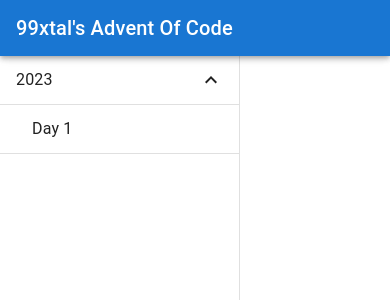
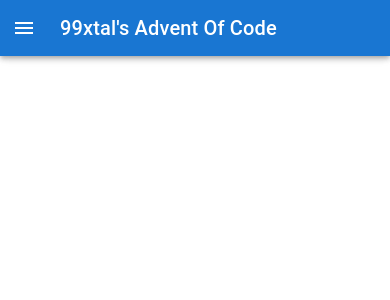
Before and after one commit to 99xtal/aoc, a Next.js app: page / in a window 390 px wide. Shown: the top 300 px of the page. Built offline with nearby package versions, Linux system fonts and the light colour scheme; what @mui/material-nextjs would draw is missing.

Commit message:
feat(ui): use temporary drawer below md breakpoint

```diff
--- a/src/app/layout.tsx
+++ b/src/app/layout.tsx
@@ -1,14 +1,12 @@
-import { AppBar, Box, Drawer, Toolbar, Typography } from "@mui/material";
 import type { Metadata } from "next";
 import { AppRouterCacheProvider } from '@mui/material-nextjs/v15-appRouter'
+import NavigationContainer from "@/components/NavigationContainer";
 import ProblemSelector from "@/components/ProblemSelector";
 
 export const metadata: Metadata = {
   title: "Create Next App",
   description: "Generated by create next app",
 };
-
-const drawerWidth = 240;
 
 const problemGroups: Record<number, number[]> = {
   2023: [1],
@@ -23,30 +21,9 @@ export default function RootLayout({
     <html lang="en">
       <body>
         <AppRouterCacheProvider>
-          <Box sx={{ display: 'flex' }}>
-            <AppBar position="fixed" sx={{ zIndex: 1201 }}>
-              <Toolbar>
-                <Typography variant="h6" noWrap component="div">
-                  99xtal&apos;s Advent Of Code
-                </Typography>
-              </Toolbar>
-            </AppBar>
-            <Drawer
-              variant="permanent"
-              sx={{
-                width: drawerWidth,
-                flexShrink: 0,
-                [`& .MuiDrawer-paper`]: { width: drawerWidth, boxSizing: 'border-box' },
-              }}
-            >
-              <Toolbar />
-              <ProblemSelector problemMap={problemGroups}/>
-            </Drawer>
-            <Box component="main" sx={{ flexGrow: 1, p: 3 }}>
-              <Toolbar />
-              {children}
-            </Box>
-          </Box>
+          <NavigationContainer drawerContent={<ProblemSelector problemMap={problemGroups} />}>
+            {children}
+          </NavigationContainer>
         </AppRouterCacheProvider>
       </body>
     </html>
--- /dev/null
+++ b/src/components/NavigationContainer.tsx
@@ -0,0 +1,62 @@
+"use client";
+
+import { AppBar, Box, Drawer, IconButton, Toolbar, Typography, useMediaQuery, useTheme } from "@mui/material";
+import { useState } from "react";
+import MenuIcon from '@mui/icons-material/Menu';
+import { Close } from "@mui/icons-material";
+
+const drawerWidth = 240;
+
+type Props = React.PropsWithChildren<{
+  drawerContent?: React.ReactNode;
+}>;
+
+export default function NavigationContainer({ drawerContent, children }: Props) {
+    const theme = useTheme();
+    const isMediumUp = useMediaQuery(theme.breakpoints.up('md'));
+    const [mobileOpen, setMobileOpen] = useState(false);
+
+    const handleDrawerToggle = () => {
+        setMobileOpen((curr) => !curr);
+    }
+
+    return (
+      <Box sx={{ display: 'flex' }}>
+        <AppBar position="fixed" sx={{ zIndex: 1201 }}>
+          <Toolbar>
+            {!isMediumUp && (
+                <IconButton
+                  color="inherit"
+                  aria-label="open drawer"
+                  edge="start"
+                  onClick={handleDrawerToggle}
+                  sx={{ mr: 2 }}
+                >
+                    {mobileOpen ? <Close /> : <MenuIcon />}
+                </IconButton>
+            )}
+            <Typography variant="h6" noWrap component="div">
+              99xtal&apos;s Advent Of Code
+            </Typography>
+          </Toolbar>
+        </AppBar>
+        <Drawer
+          variant={isMediumUp ? 'permanent' : 'temporary'}
+          open={isMediumUp || mobileOpen}
+          sx={{
+            width: drawerWidth,
+            flexShrink: 0,
+            [`& .MuiDrawer-paper`]: { width: drawerWidth, boxSizing: 'border-box' },
+          }}
+          onClose={handleDrawerToggle}
+        >
+          <Toolbar />
+          {drawerContent}
+        </Drawer>
+        <Box component="main" sx={{ flexGrow: 1, p: 3 }}>
+          <Toolbar />
+          {children}
+        </Box>
+      </Box>
+    );
+}
```
